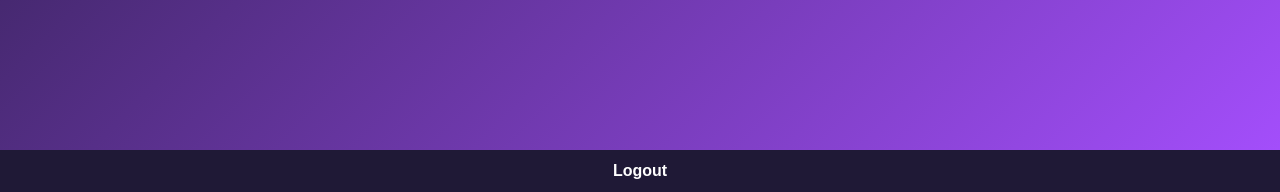
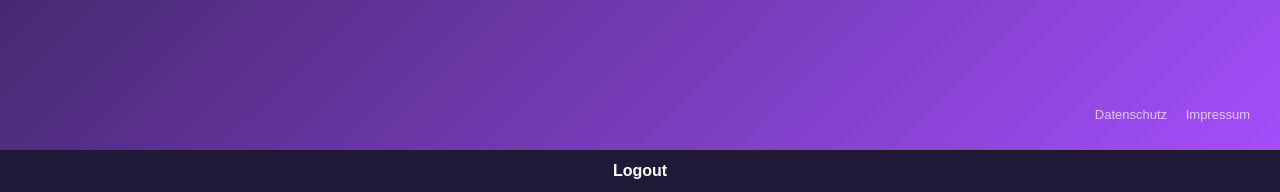
Before and after one commit to jessicabausch24-bot/hexenapp, a Flask app: page /dashboard in a window 1280 px wide. Shown: the part 608-800 px from the top of the page. Run offline with Flask 3, Linux system fonts and the light colour scheme; a user stored in the database is signed in.

Commit message:
datenschutz impressum unten rechts

```diff
--- a/templates/dashboard.html
+++ b/templates/dashboard.html
@@ -85,7 +85,23 @@ h1 {
     background: #f2f2f2;
     transform: translateY(-3px);
 }
+.bottom-links {
+    position: fixed;
+    bottom: 70px; /* Abstand über der Footer-Leiste */
+    right: 30px;
+    font-size: 13px;
+}
 
+.bottom-links a {
+    color: rgba(255,255,255,0.7);
+    text-decoration: none;
+    margin-left: 15px;
+}
+
+.bottom-links a:hover {
+    color: white;
+    text-decoration: underline;
+}
 /* 🔥 Footer */
 .footer-bar {
     background: #1f1936;
@@ -208,7 +224,10 @@ h1 {
 
     </div>
 </div>
-
+<div class="bottom-links">
+    <a href="{{ url_for('datenschutz') }}">Datenschutz</a>
+    <a href="{{ url_for('impressum') }}">Impressum</a>
+</div>
 <div class="footer-bar">
     {% if session.get("email", "").lower() == "jessica.bausch24@gmail.com" %}
         <a href="{{ url_for('admin') }}">Adminbereich</a>
```
